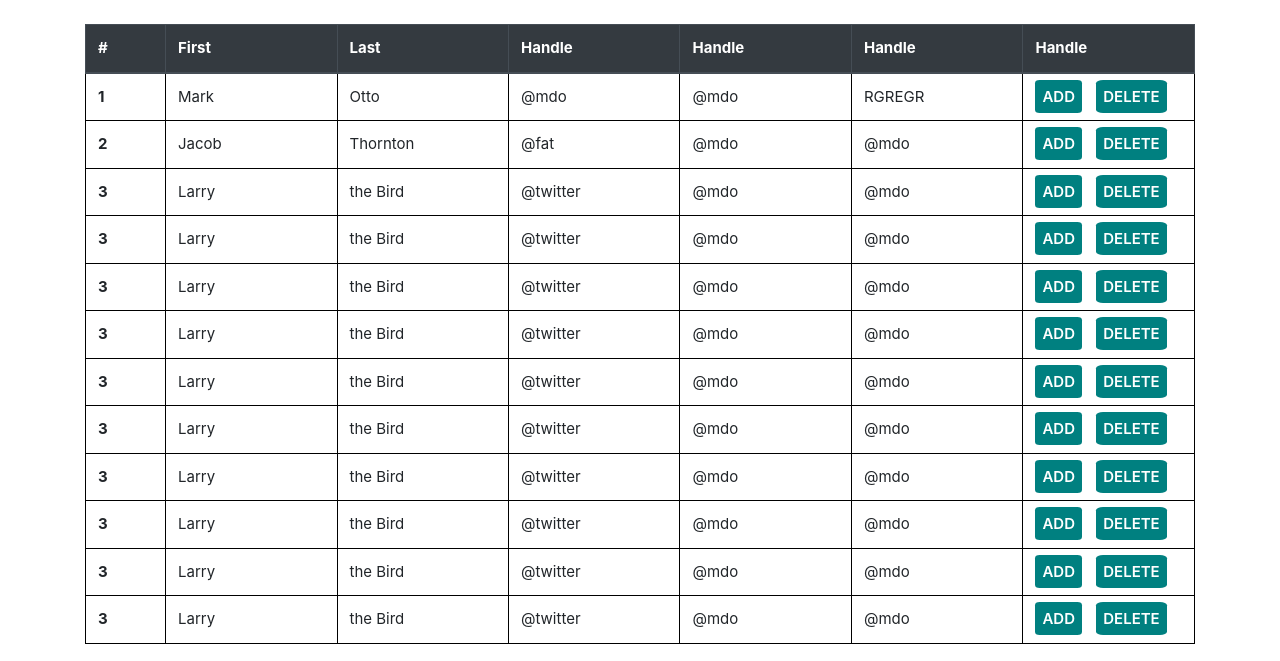
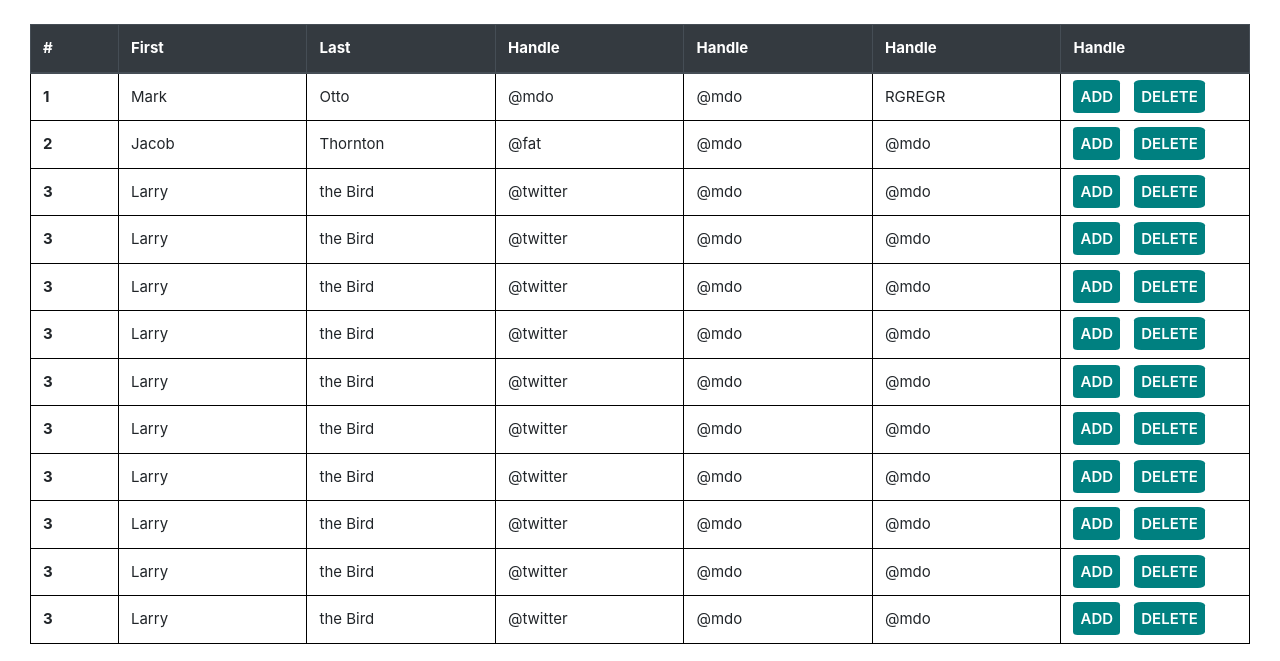
Before and after one commit to gentrit-hoxha/testing_repository_online, a plain HTML site: page folder1/index.html in a window 1280 px wide. Shown: the top 661 px of the page. Drawn offline with nearby package versions, Linux system fonts and the light colour scheme.

Commit message:
Another test commit example

```diff
--- a/folder1/index.html
+++ b/folder1/index.html
@@ -39,11 +39,17 @@
             color: white;
             border-radius: 10%;
         }
+
+
+
+
     </style>
 </head>
 <body>
 
-    <div class="container">
+    <div class="container-fluid">
+
+            <div class="col-12" style="width: 100%;">
               <div class="table-responsive">
                 <table class="table mt-4 ">
                     <thead class="thead-dark">
@@ -173,6 +179,10 @@
                     </tbody>
                   </table>
 
+
+          </div>
+
+
         </div>
     </div>
 
```
Also changed, not shown: file1.txt. Lines whose indentation alone changed are shown as unchanged.
